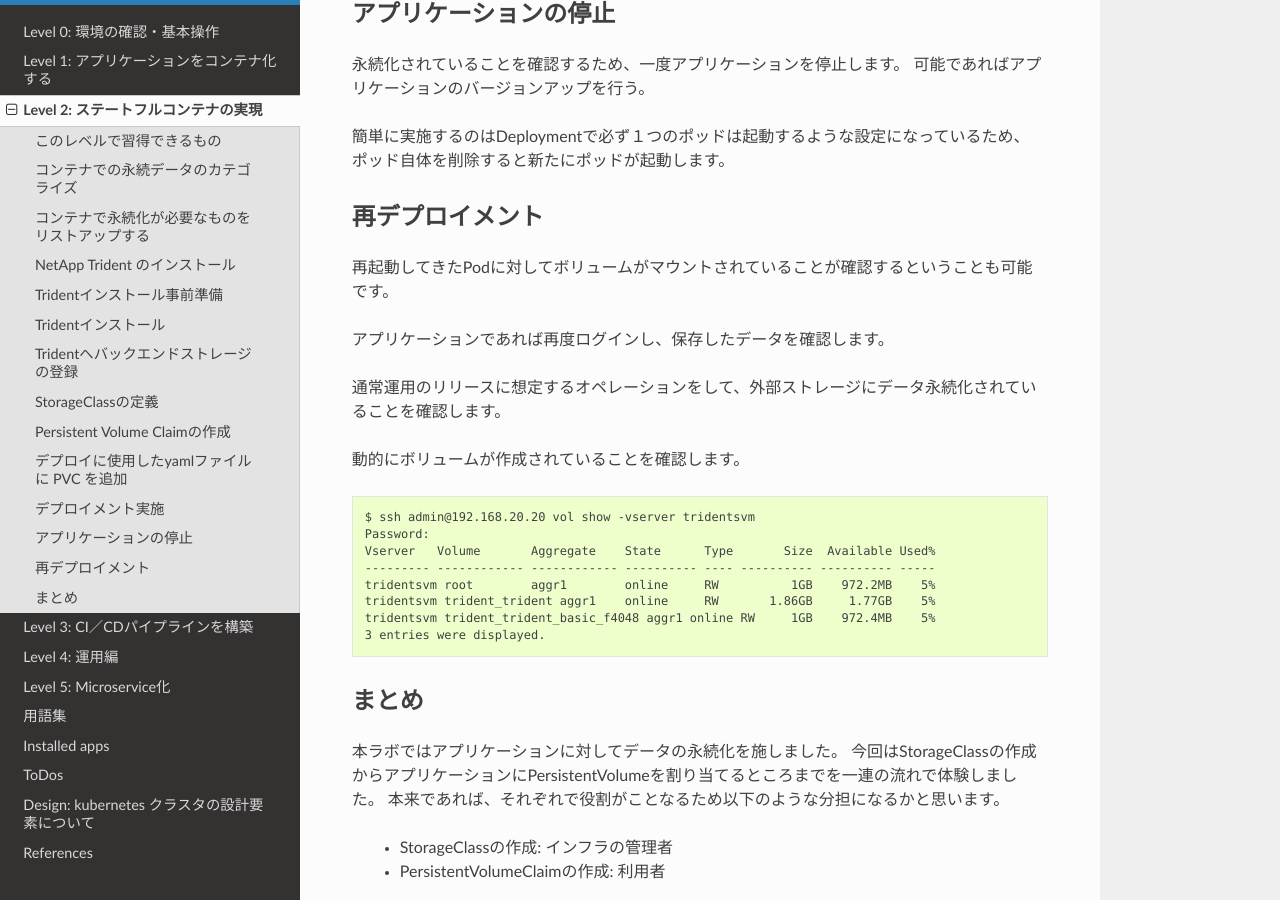
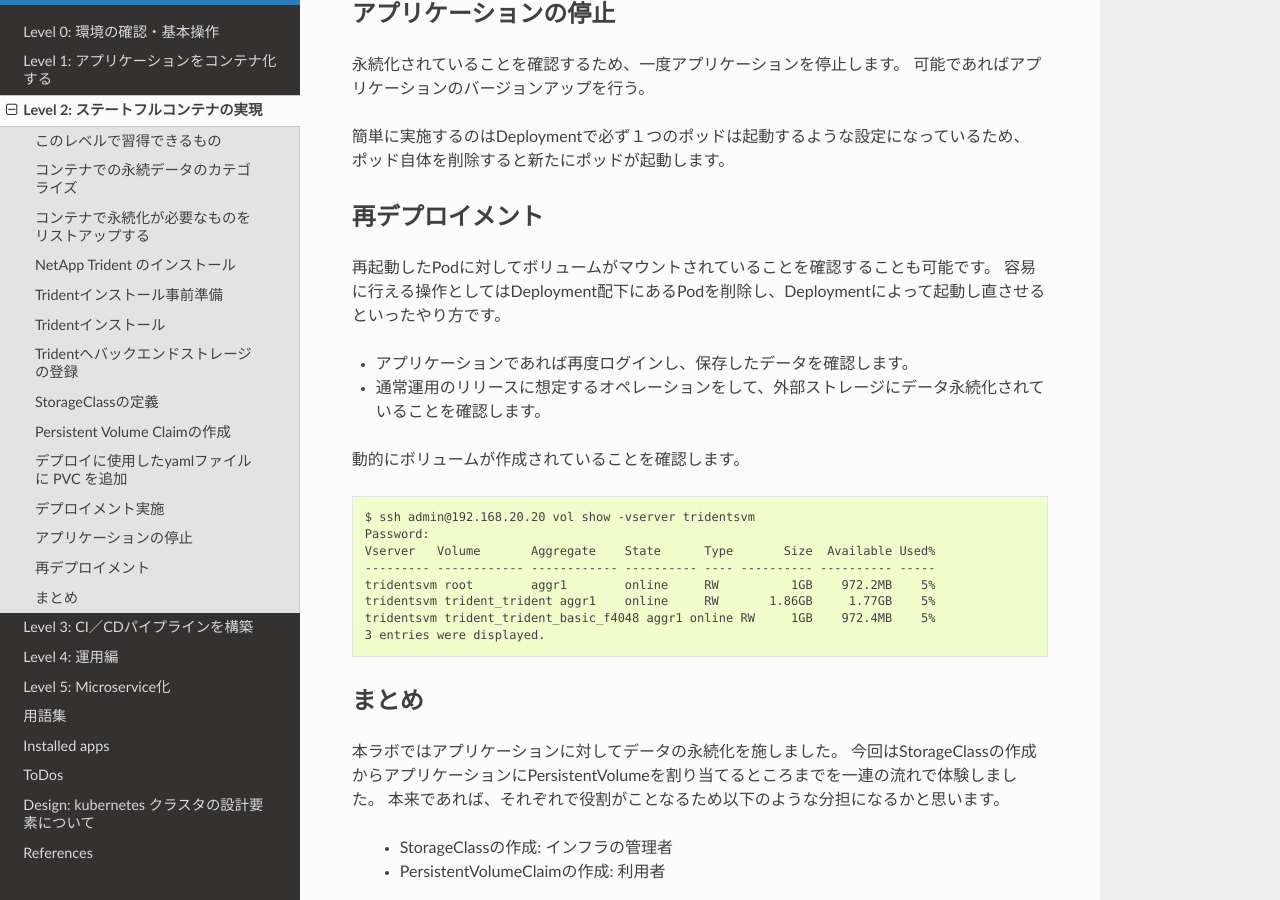
Before and after one commit to NetAppJpTechTeam/NetAppDigitalTransformationLab, a Sphinx documentation site: the page built from docs/source/Level2/index.rst, in a window 1280 px wide and 900 px high, scrolled down 4769 px. Built offline with Sphinx 7.4.7 and the Read the Docs theme 2.0.0, drawn with Linux system fonts in a browser that asks for light colours.

Commit message:
Enhance expression.

```diff
--- a/docs/source/Level2/index.rst
+++ b/docs/source/Level2/index.rst
@@ -107,11 +107,12 @@ Level1 のときに作成した yaml に PVC の項目を追加し、永続化
 再デプロイメント
 =============================================================
 
-再起動してきたPodに対してボリュームがマウントされていることが確認するということも可能です。
+再起動したPodに対してボリュームがマウントされていることを確認することも可能です。
+容易に行える操作としてはDeployment配下にあるPodを削除し、Deploymentによって起動し直させるといったやり方です。
 
-アプリケーションであれば再度ログインし、保存したデータを確認します。
+* アプリケーションであれば再度ログインし、保存したデータを確認します。
 
-通常運用のリリースに想定するオペレーションをして、外部ストレージにデータ永続化されていることを確認します。
+* 通常運用のリリースに想定するオペレーションをして、外部ストレージにデータ永続化されていることを確認します。
 
 動的にボリュームが作成されていることを確認します。 ::
 
```
